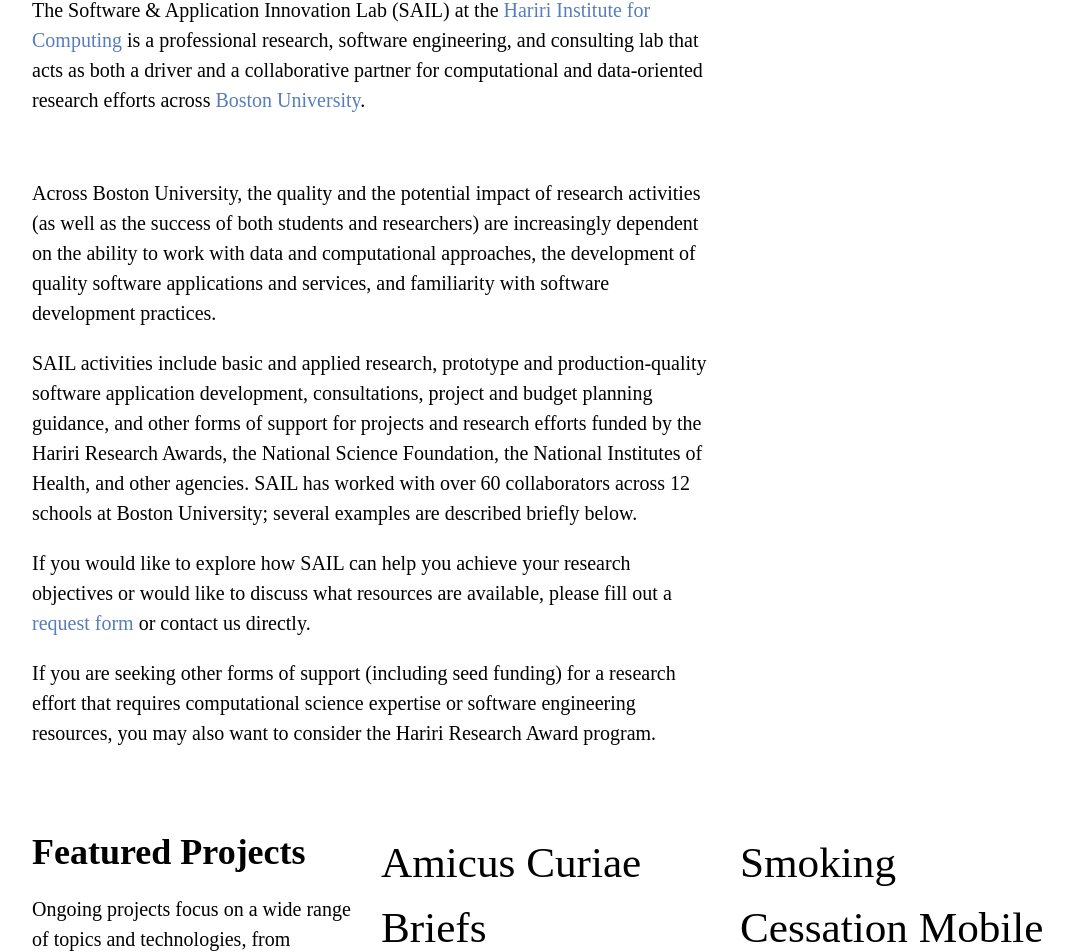
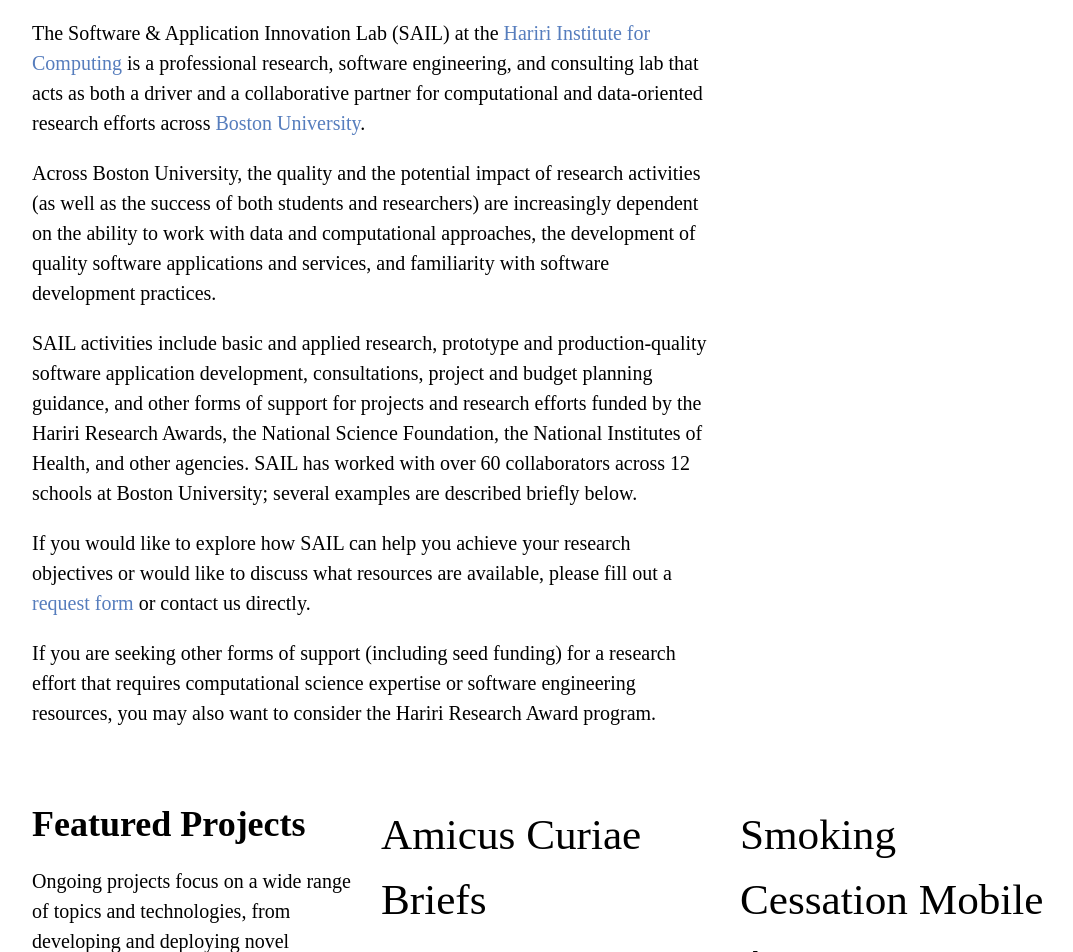
Before and after one commit to hicsail/hicsail.github.io, a React app: page / in a window 1280 px wide. Shown: the part 1130-2082 px from the top of the page, without its empty margins (96-1169 px from the left). Built offline with nearby package versions, Linux system fonts and the light colour scheme; a web font is replaced by a local one.

Commit message:
fix spacing issue in home page

```diff
--- a/src/pages/Home.tsx
+++ b/src/pages/Home.tsx
@@ -61,13 +61,12 @@ export const Home: React.VFC = () => {
             base: `
             'heading heading'
             'about about'
-            'info info'
             'projects projects'
             'projectgrid projectgrid'
             'contact contact'`,
             md: `
-            'about about ...'
-            'info info ...'
+            'heading heading heading'
+            'about about ... '
             'projects projectgrid projectgrid'
             'contact contact contact'`,
           }}
@@ -84,7 +83,7 @@ export const Home: React.VFC = () => {
               Where Academia Meets Application
             </Heading>
           </Box>
-          <Box gridArea="about">
+          <Box gridArea="about" marginBottom="2em">
             <Heading textStyle="h2">About</Heading>
             <Text textStyle="paragraph">
               The Software & Application Innovation Lab (SAIL) at the{' '}
@@ -104,9 +103,6 @@ export const Home: React.VFC = () => {
               </Link>
               .
             </Text>
-          </Box>
-
-          <Box gridArea="info" marginBottom="2em" fontSize="20px">
             <Text textStyle="paragraph">
               Across Boston University, the quality and the potential impact of
               research activities (as well as the success of both students and
```
